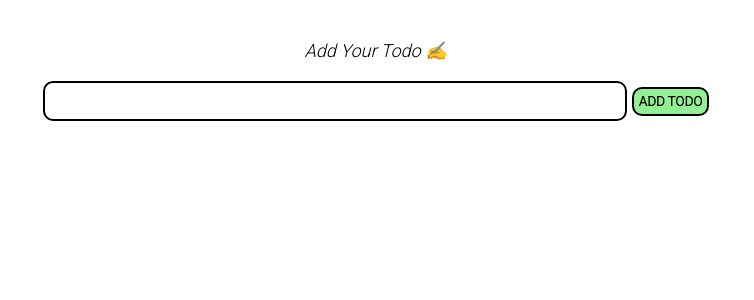
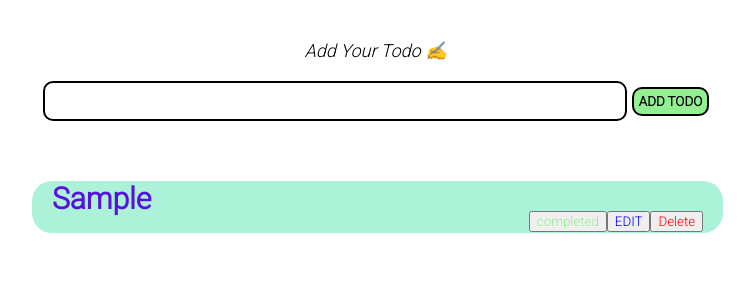
Before and after one commit to krishkasper07/React-Todo-list, a React (Create React App) app: page / in a window 1280 px wide. Both pictures are taken after typing "Sample" into the empty fields and a click on the button "ADD TODO". Shown: the top 300 px of the page, without its empty margins (264-1018 px from the left). Built offline with nearby package versions, Linux system fonts and the light colour scheme.

Commit message:
added delete & taskCompleted funtionality

```diff
--- a/src/App.js
+++ b/src/App.js
@@ -1,6 +1,7 @@
 import { useState } from "react";
 import AddTodo from "./components/AddTodo/addTodo";
 import './App.css';
+import TodoList from "./components/List/todoList";
 function App() {
   const [todo,setTodo]=useState('');
   const [todos,setTodos]=useState([]);
@@ -14,15 +15,32 @@ function App() {
     }
     let newtodo={
       id:todos.length+1,
-      todo:todo.trim()
+      todo:todo.trim(),
+      isComplete:false
     }
     setTodos([...todos,newtodo]);
     setTodo('');
+  }
+  const handleTaskCompleted=taskId=>{
+     const newTask=[...todos]
+     newTask.forEach(item=>{
+       if(item.id === taskId){
+         item.isComplete=!item.isComplete
+       }
+     })
+     setTodos(newTask);
+     console.log(todos);
+  }
+  const deleteTask=taskId=>{
+   const newTask=todos.filter(todo=>todo.id !==taskId)
+   setTodos(newTask);
   }
   return (
     <div className="App">
       <span>Add Your Todo ✍️</span>
     <AddTodo todo={todo} getTodo={getTodo} addTodos={addTodos}/>
+    <TodoList todos={todos} handleTaskCompleted={handleTaskCompleted}
+    deleteTask={deleteTask}/>
     </div>
   );
 }
--- a/src/components/List/todoList.css
+++ b/src/components/List/todoList.css
@@ -0,0 +1,56 @@
+.tasks{
+    margin: auto;
+    border-radius: 2%;
+    width: 60vw;
+    margin-top: 5vh;
+}
+
+.tasks ul{
+    list-style: none;
+    width: 90%;
+}
+
+.tasks ul li{
+    display: flex;
+    justify-content: space-between;
+    font-size: 30px;
+    font-weight: bolder;
+    transition: .4s;
+    background-color: rgb(171 242 216);
+    margin-top: 20px;
+    border-radius: 20px;
+    padding:0 20px 0 20px;
+}
+
+.completed{
+   padding-top:30px;
+   color: rgb(5, 160, 5);
+}
+
+
+.taskComplete{
+    text-decoration: line-through;
+    cursor: pointer;
+    color:rgb(241, 57, 103);
+}
+
+.taskIncomplete{
+    cursor: pointer;
+    color: rgb(89, 14, 226);
+}
+
+.editbtn{
+    color: blue;
+    margin-top: 30px;
+    cursor: pointer;
+}
+
+.deletebtn{
+    color:red;
+    cursor: pointer;
+}
+
+.completebtn{
+    cursor: pointer;
+    color: lightgreen;
+}
--- a/src/components/List/todoList.jsx
+++ b/src/components/List/todoList.jsx
@@ -1,10 +1,33 @@
-import { useState } from "react";
-const TodoList = () => {
-    const [todos,setTodo]=useState([]);
-
-    return ( <>
-
-    </> );
+import './todoList.css';
+const TodoList = ({todos,handleTaskCompleted,deleteTask}) => {
+    const tasks=todos.map((todo)=>{
+        return <li key={todo.id}>
+            <div style={{display:'flex'}}>
+                <p className={todo.isComplete ? "taskComplete":"taskIncomplete"}>
+                {todo.todo}
+                </p>
+            </div>
+            <div>
+                <button className='completebtn'
+                onClick={()=>handleTaskCompleted(todo.id)}>
+                     completed
+                </button>
+                <button className='editbtn'>
+                    EDIT
+                </button>
+                <button
+                className='deletebtn'
+                onClick={()=>deleteTask(todo.id)}>
+                     Delete
+                </button>
+            </div>
+        </li>
+    })
+    return (<div className="tasks">
+        <ul>
+           {tasks}
+        </ul>
+    </div>);
 }
 
 export default TodoList;
```
